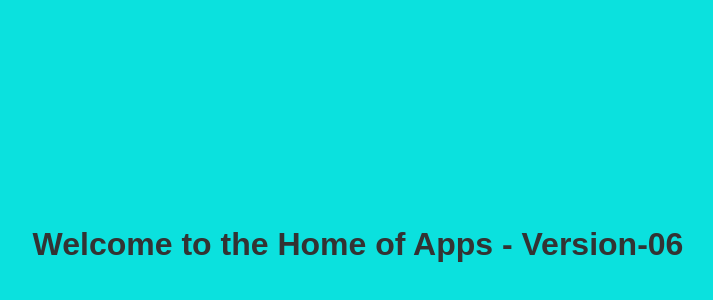
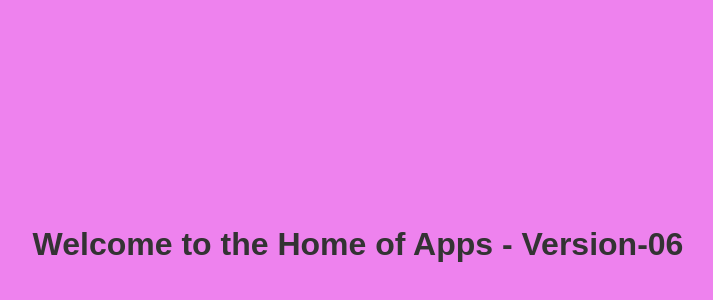
Before and after one commit to veerabhadraswamy17/aks-demo-app, a plain HTML site: page app-files/index.html in a window 1280 px wide. Shown: the part 156-456 px from the top of the page, without its empty margins (282-995 px from the left). Drawn offline with Linux system fonts and the light colour scheme.

Commit message:
Update styles.css

```diff
--- a/app-files/styles.css
+++ b/app-files/styles.css
@@ -1,6 +1,6 @@
 body {
     font-family: Arial, sans-serif;
-    background-color: #0be1de; /* This sets the background to green */
+    background-color: #ee82ee; /* This sets the background to pink  for green(#0be1de;)*/
     text-align: center;
     margin: 0;
     padding: 0;
```
